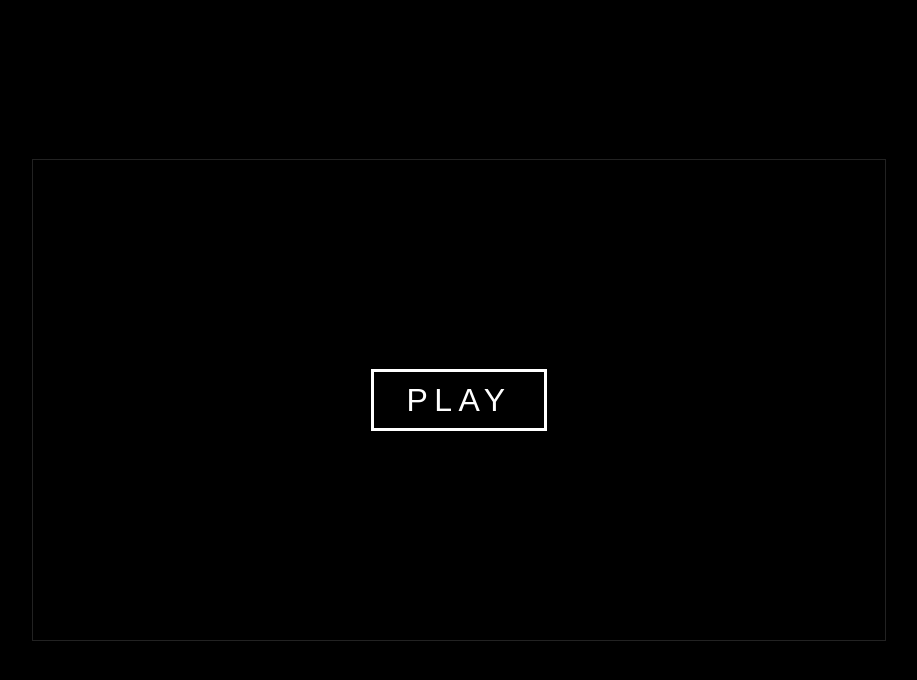
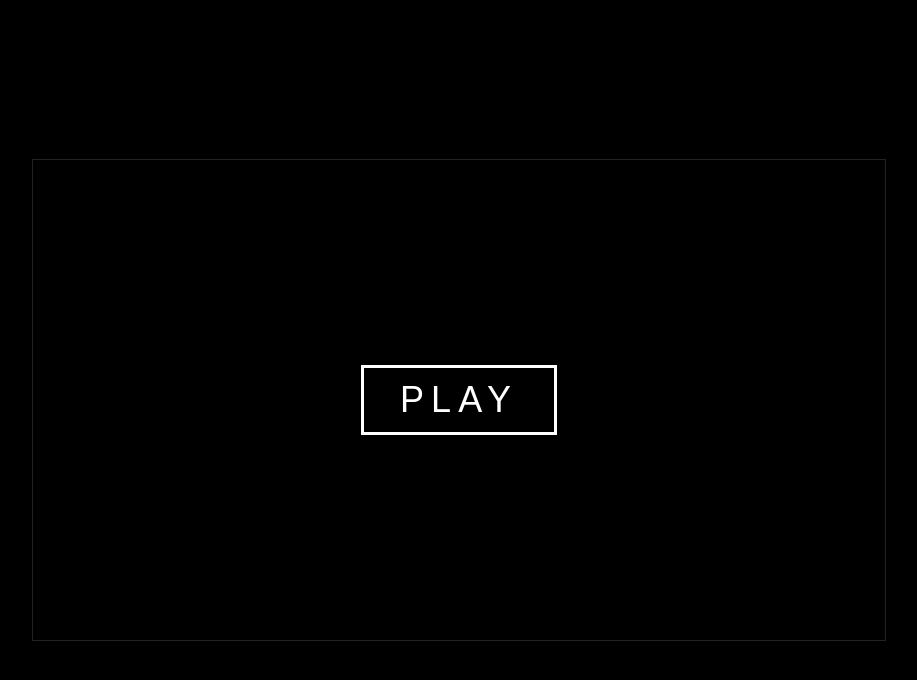
Before and after one commit to razh/neptune-blue-js13k-2014, a website with bundled scripts: page src/index.html in a window 1280 px wide. Shown: the whole page, without its empty margins (181-1098 px from the left). Built offline with nearby package versions, Linux system fonts and the light colour scheme.

Commit message:
Increase font-sizes.

```diff
--- a/src/index.html
+++ b/src/index.html
@@ -18,7 +18,7 @@
 
       background: #000;
       color: #fff;
-      font: 1em Futura, sans-serif;
+      font: 1.5em Futura, sans-serif;
     }
 
     /* Center children. */
@@ -63,7 +63,7 @@
       padding: 0.3em 1em;
 
       color: #fff;
-      font: 2em Futura, sans-serif;
+      font: 1.5em Futura, sans-serif;
       letter-spacing: 0.2em;
 
       outline: 0;
@@ -85,7 +85,7 @@
     }
 
     #s {
-      top: 3em;
+      top: 2.5em;
     }
 
     canvas {
```
